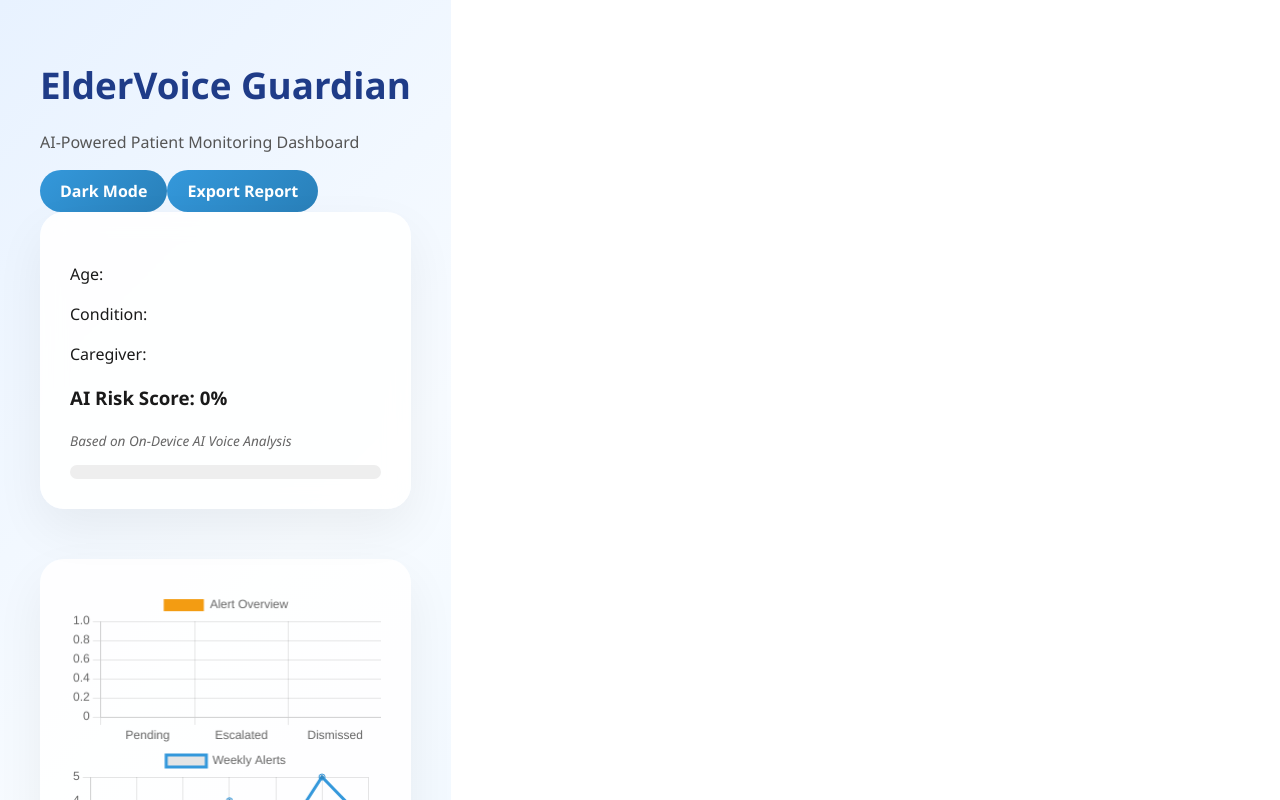
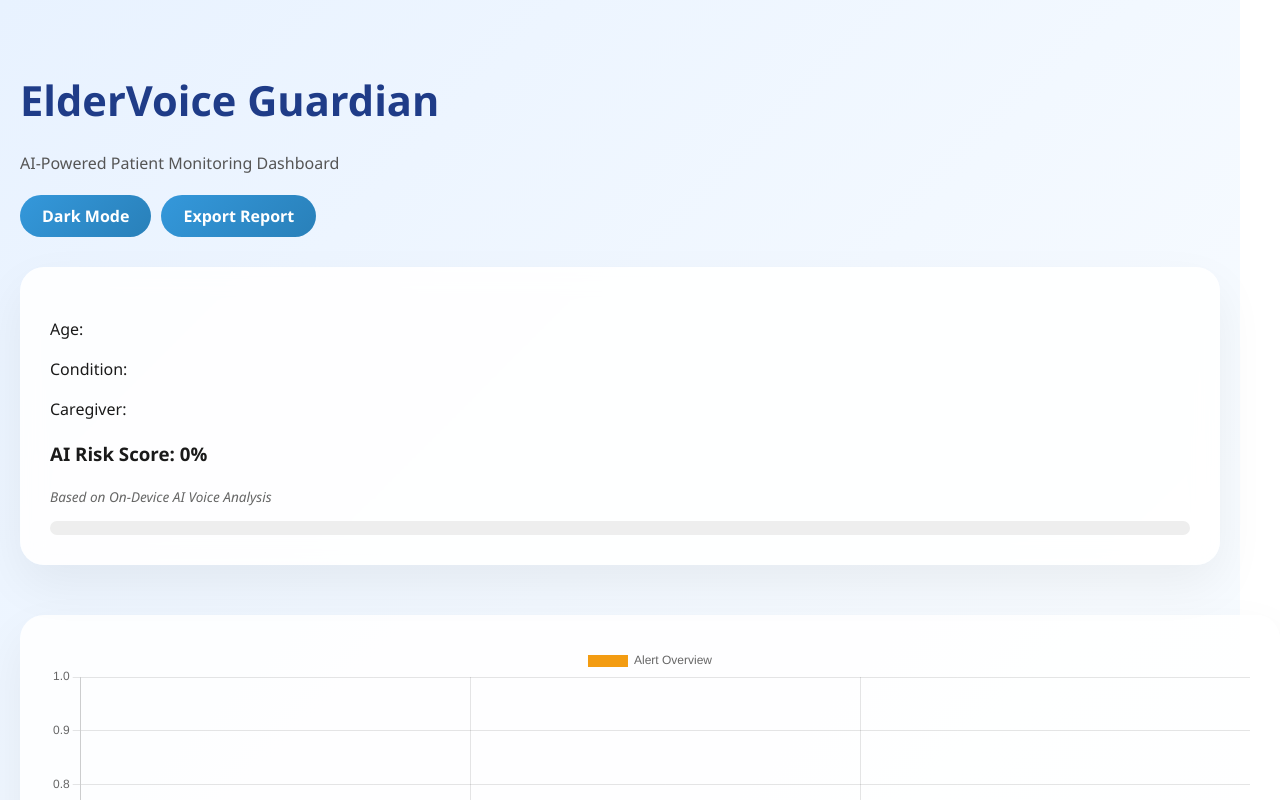
Before and after one commit to simra2580/ELDER-DASHBOARD, a React (Vite) app: page / in a window 1280 px wide. Shown: the top 800 px of the page. Built offline with nearby package versions, Linux system fonts and the light colour scheme.

Commit message:
center layout fix

```diff
--- a/src/App.css
+++ b/src/App.css
@@ -1,35 +1,54 @@
+/* Main App Layout */
 .app {
   min-height: 100vh;
-  padding: 40px;
+  padding: 50px 20px;
   font-family: 'Segoe UI', sans-serif;
   background: linear-gradient(135deg, #e8f2ff 0%, #f7fbff 50%, #eef7ff 100%);
+  display: flex;
+  flex-direction: column;
+  align-items: center;
   color: #1a1a1a;
   transition: 0.3s ease;
   animation: fadeIn 0.6s ease;
 }
 
+/* Dark Mode */
 .dark {
   background: linear-gradient(135deg, #0f2027, #203a43, #2c5364);
   color: white;
 }
 
+/* Smooth Fade */
 @keyframes fadeIn {
   from { opacity: 0; transform: translateY(8px); }
   to { opacity: 1; transform: translateY(0); }
 }
 
+/* Wrapper to center content */
+.dashboard-wrapper {
+  width: 100%;
+  max-width: 1200px;
+}
+
+/* Header */
+.dashboard-header {
+  margin-bottom: 30px;
+}
+
 .dashboard-header h1 {
-  font-size: 2.3rem;
+  font-size: 2.6rem;
   font-weight: 700;
   color: #1f3c88;
 }
 
 .dashboard-header p {
   color: #555;
+  margin-bottom: 20px;
 }
 
+/* Buttons */
 button {
-  padding: 10px 20px;
+  padding: 10px 22px;
   border-radius: 30px;
   border: none;
   background: linear-gradient(135deg, #3498db, #2980b9);
@@ -37,12 +56,15 @@ button {
   font-weight: 600;
   cursor: pointer;
   transition: 0.3s ease;
+  margin-right: 10px;
 }
 
 button:hover {
   transform: translateY(-2px);
+  box-shadow: 0 8px 20px rgba(52,152,219,0.3);
 }
 
+/* Patient Card */
 .patient-card {
   background: rgba(255,255,255,0.9);
   backdrop-filter: blur(12px);
@@ -52,6 +74,7 @@ button:hover {
   box-shadow: 0 20px 50px rgba(0,0,0,0.06);
 }
 
+/* Risk Bar */
 .risk-bar {
   width: 100%;
   height: 14px;
@@ -67,21 +90,24 @@ button:hover {
   transition: width 0.6s ease;
 }
 
+/* Charts Section */
 .charts-container {
-  max-width: 950px;
-  margin: 50px auto;
+  width: 100%;
+  margin: 50px 0;
   padding: 30px;
   background: rgba(255,255,255,0.9);
   border-radius: 24px;
   box-shadow: 0 20px 50px rgba(0,0,0,0.06);
 }
 
+/* Alerts Grid */
 .alerts-grid {
   display: grid;
   grid-template-columns: repeat(auto-fit, minmax(280px, 1fr));
   gap: 25px;
 }
 
+/* Timeline */
 .timeline {
   margin-top: 20px;
   border-left: 4px solid #3498db;
@@ -95,9 +121,26 @@ button:hover {
   border-radius: 12px;
 }
 
+/* Risk Note */
 .risk-note {
   font-size: 0.85rem;
   margin-top: 6px;
   color: #666;
   font-style: italic;
 }
+
+/* Responsive */
+@media (max-width: 768px) {
+  .dashboard-header h1 {
+    font-size: 1.8rem;
+  }
+
+  .patient-card,
+  .charts-container {
+    padding: 20px;
+  }
+}
+.dashboard-wrapper {
+  max-width: 1200px;
+  margin: 0 auto;
+}
--- a/src/App.tsx
+++ b/src/App.tsx
@@ -229,8 +229,9 @@ function App() {
   };
 
   return (
-    <div className={darkMode ? "dark app" : "app"}>
-      <div id="dashboard-content">
+  <div className={darkMode ? "dark app" : "app"}>
+    <div className="dashboard-wrapper">
+      <div id="dashboard-content"></div>
         <div className="dashboard-header">
           <div>
             <h1>ElderVoice Guardian</h1>
```
